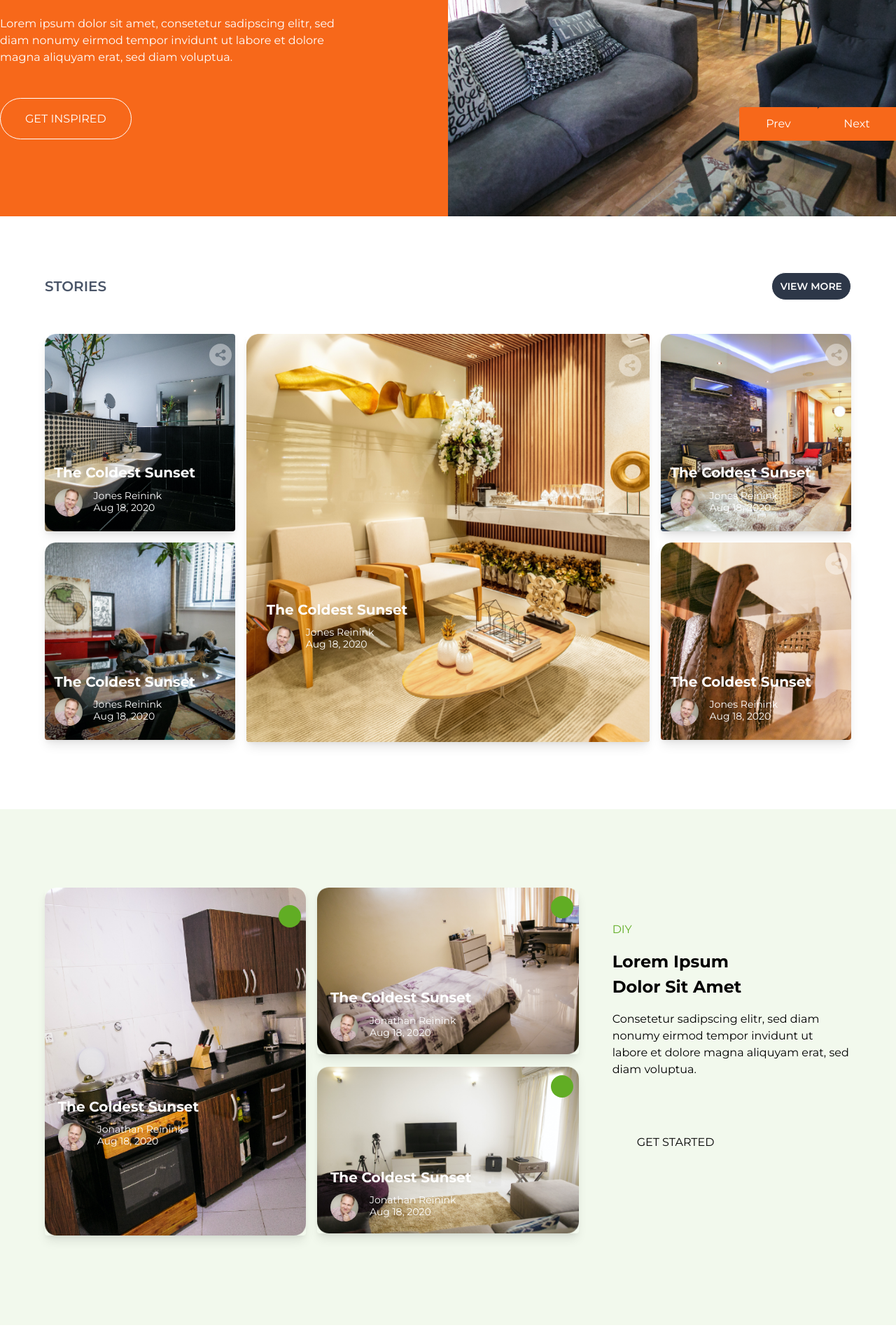
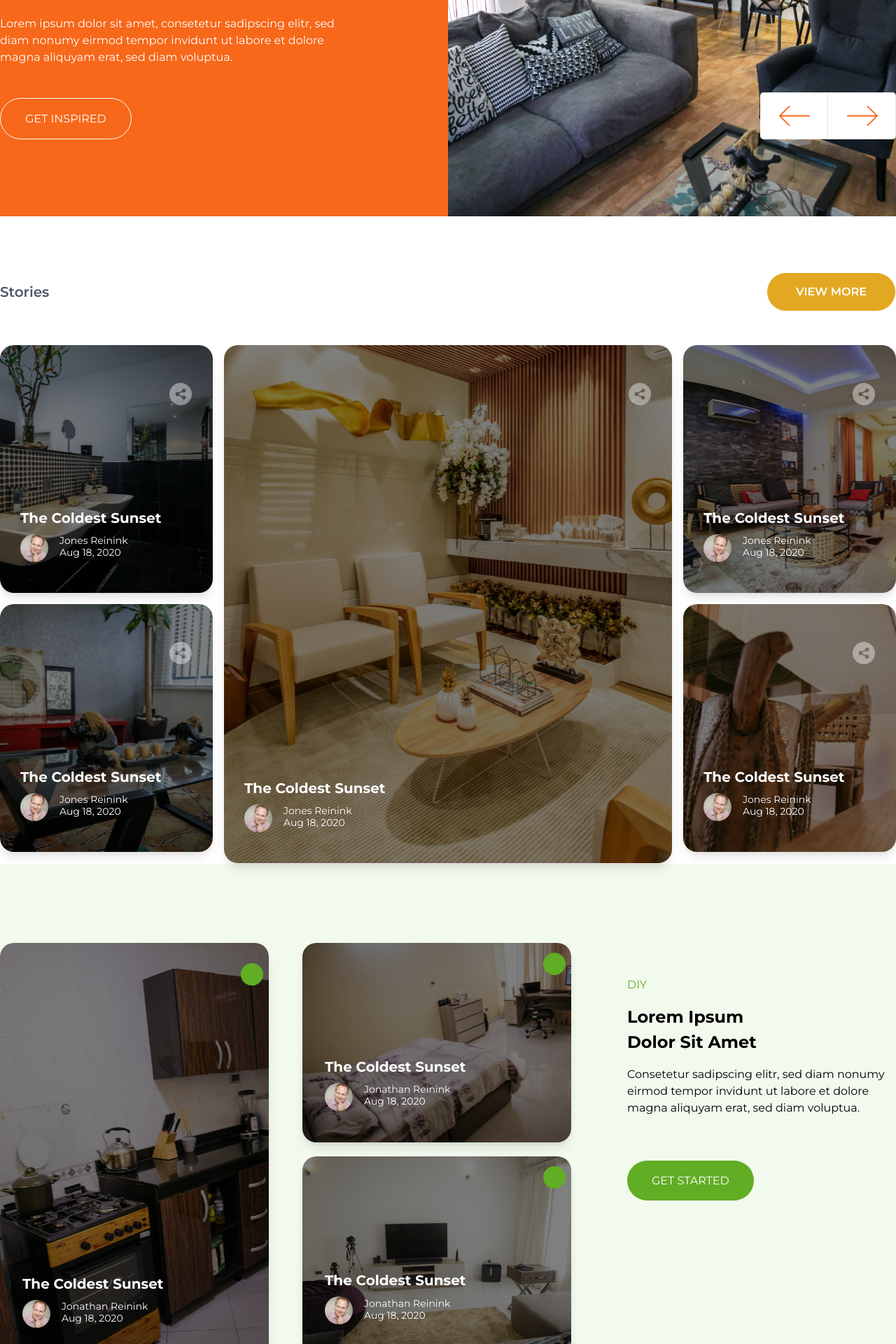
Before and after one commit to CJMaxwell/234HomesFrontend, a Next.js app: page / in a window 1280 px wide. Shown: the part 1560-3480 px from the top of the page at 70% size. Built offline with nearby package versions, Linux system fonts and the light colour scheme.

Commit message:
Landing page update

```diff
--- a/components/Organisms/DIYCard.tsx
+++ b/components/Organisms/DIYCard.tsx
@@ -1,7 +1,9 @@
 import React from 'react';
+import styled from 'styled-components';
 
 interface Props {
   imgUrl?: string;
+  height?: string;
 }
 const textPosition = {
   top: '60%',
@@ -12,11 +14,27 @@ const share = {
   right: '2%',
 };
 
-const DIYCard = ({ imgUrl = '' }: Props) => {
+const Wrapper = styled.div<Props>`
+  border-radius: 20px;
+  overflow: hidden;
+  background-image: url('${({ imgUrl }) => imgUrl}'), linear-gradient(rgba(0,0,0,0.5),rgba(0,0,0,0.5));
+  background-blend-mode: overlay;
+  background-repeat: no-repeat;
+  background-size:cover;
+  background-position: center;
+  height: ${({ height }) => height};
+
+  .title-author {
+    bottom: 45px;
+    left: 32px;
+  }
+`;
+
+
+const DIYCard: React.FC<Props> = ({ imgUrl = '', height }) => {
   return (
-    <div className="max-w-sm rounded overflow-hidden shadow-lg relative text-white">
-      <img className="w-full" src={imgUrl} alt="Sunset in the mountains" />
-      <div className="absolute" style={textPosition}>
+    <Wrapper imgUrl={imgUrl} height={height} className="max-w-sm rounded overflow-hidden shadow-lg relative text-white">
+      <div className="absolute title-author">
         <div className="font-bold text-xl mb-2">The Coldest Sunset</div>
         <div className="flex items-center">
           <img
@@ -33,7 +51,7 @@ const DIYCard = ({ imgUrl = '' }: Props) => {
       <button className="absolute" style={share}>
         <img className="h-8 w-8" src="/Ellipse.svg" alt="share" />
       </button>
-    </div>
+    </Wrapper>
   );
 };
 
--- a/components/Organisms/PostCard.tsx
+++ b/components/Organisms/PostCard.tsx
@@ -1,29 +1,43 @@
 import React from 'react';
+import styled from 'styled-components';
+
 interface Props {
   imgUrl?: string;
   height?: string;
 }
-const textPosition = {
-  top: '65%',
-  left: '5%',
-};
-const share = {
-  top: '5%',
-  right: '2%',
-};
 
-const PostCard = ({ imgUrl = '/Adora_NH_sink.png', height }: Props) => {
+const Wrapper = styled.div<Props>`
+  background-image: url('${({ imgUrl }) => imgUrl}'), linear-gradient(rgba(0,0,0,0.5),rgba(0,0,0,0.5));
+  background-blend-mode: overlay;
+  background-repeat: no-repeat;
+  background-size:cover;
+  background-position: center;
+  height: ${({ height }) => height};
+  overflow: hidden;
+  border-radius: 20px;
+
+  .title-author {
+    left:29px;
+    bottom: 44px;
+  }
+
+  .share {
+    right: 30px;
+    top: 54.46px;
+  }
+`;
+
+const PostCard: React.FC<Props> = ({
+  imgUrl = '/Adora_NH_sink.png',
+  height,
+}) => {
   return (
-    <div
+    <Wrapper
+      imgUrl={imgUrl}
+      height={height}
       className="rounded overflow-hidden shadow-lg relative text-white"
-      style={{ backgroundImage: `url(${imgUrl})`, height: `${height}` }}
     >
-      <img
-        className="w-full inline-block"
-        src={imgUrl}
-        alt="Sunset in the mountains"
-      />
-      <div className="absolute" style={textPosition}>
+      <div className="absolute title-author">
         <div className="font-bold text-xl mb-2">The Coldest Sunset</div>
         <div className="flex items-center">
           <img
@@ -37,10 +51,10 @@ const PostCard = ({ imgUrl = '/Adora_NH_sink.png', height }: Props) => {
           </div>
         </div>
       </div>
-      <button className="absolute" style={share}>
+      <button className="absolute share">
         <img className="h-8 w-8" src="/share.svg" alt="share" />
       </button>
-    </div>
+    </Wrapper>
   );
 };
 
--- a/components/templates/Footer.tsx
+++ b/components/templates/Footer.tsx
@@ -1,15 +1,21 @@
 import React from 'react';
+import styled from 'styled-components';
 
-const FormButton = {
-  top: '-57px',
-  left: '83%',
-};
+const FormButton = styled.button`
+  top: -57px;
+  left: 85%;
+  height: 45px;
+`;
+
+const P = styled.p`
+  margin-bottom: 35px;
+`;
 
 const Footer = () => {
   return (
     <>
       <div className="bg-black">
-        <div className="text-white grid grid-cols-4 gap-4 px-12 pt-16">
+        <div className="text-white grid grid-cols-4 gap-4 container mx-auto pt-16">
           <div>
             <img
               src="/234_Homes_footer_logo.png"
@@ -103,24 +109,23 @@ const Footer = () => {
           </div>
           <div>
             <h6 className="pb-16 font-bold">News Letter Subscription</h6>
-            <p>
+            <P>
               Subscribe to our newsletter and we will inform you of our latest
               nenwson directory and promotion.
-            </p>
-            <form>
+            </P>
+            <form className="relative">
               <input
                 type="text"
                 required
                 className="appearance-none block w-full bg-gray-700 text-white border border-gray-700 rounded-full py-3 px-3 mb-3 leading-tight focus:outline-none focus:bg-white"
                 placeholder="Enter email address"
               />
-              <button
+              <FormButton
                 type="submit"
                 className="relative bg-gray-400 text-white font-bold rounded-full py-3 px-3"
-                style={FormButton}
               >
                 <img src="/left-arrow-submit.svg" alt="Chevron right" />
-              </button>
+              </FormButton>
             </form>
           </div>
         </div>
--- a/components/templates/Home.tsx
+++ b/components/templates/Home.tsx
@@ -1,6 +1,6 @@
 import React, { useContext } from 'react';
 import styled, { ThemeContext } from 'styled-components';
-
+import Link from 'next/link';
 import Button from '../atoms/Button';
 import Navbar from '../Organisms/Navbar';
 import Footer from './Footer';
@@ -121,7 +121,7 @@ const HouseTour = styled.section`
   }
 
   .prev-next {
-    margin-top: 454px;
+    margin-top: 433px;
   }
 `;
 
@@ -129,6 +129,55 @@ const LinkButton = styled(SiteLink)`
   background-color: ${({ theme }) => theme.colors.orange1};
   border: 1px solid ${({ theme }) => theme.colors.white};
   border-radius: 2.25rem;
+`;
+
+const PostGrid = styled.div`
+  height: 646px;
+`;
+
+const NextPrev = styled(Button)`
+  background: ${({ theme }) => theme.colors.white};
+  border-color: ${({ theme }) => theme.colors.white};
+  width: 97px;
+  height: 67px;
+
+  &:first-child {
+    border-right: 1px solid ${({ theme }) => theme.colors.gray6};
+    border-radius: 5px 0 0 5px;
+  }
+
+  &:last-child {
+    border-right: 1px solid ${({ theme }) => theme.colors.gray6};
+    border-radius: 0px 5px 5px 0px;
+  }
+`;
+
+const Stories = styled.section`
+  .view-more {
+    background: ${({ theme }) => theme.colors.orange2};
+    width: 185px;
+    height: 56px;
+  }
+`;
+
+const DIY = styled.section`
+  background: ${({ theme }) => theme.colors.gray9};
+
+  .get-started {
+    background: ${({ theme }) => theme.colors.green1};
+    border-radius: 36px;
+  }
+`;
+
+const Directory = styled.div`
+
+
+  .view-all {
+    background: ${({ theme }) => theme.colors.gray5};
+    border-radius: 36px;
+    width: 185px;
+    height: 56px;
+  }
 `;
 
 const sectionStyle = {
@@ -241,8 +290,12 @@ const Home = () => {
           </div>
 
           <div className="z-50 w-1/2 prev-next flex justify-end">
-            <Button>Prev</Button>
-            <Button>Next</Button>
+            <NextPrev className="inline-flex justify-center items-center">
+              <img src="/arrow-left.svg" alt="Previous" />
+            </NextPrev>
+            <NextPrev className="inline-flex justify-center items-center">
+              <img src="/arrow-right.svg" alt="Next" />
+            </NextPrev>
           </div>
 
           <div className="explore absolute w-1/2 right-0">
@@ -255,48 +308,49 @@ const Home = () => {
         </div>
       </HouseTour>
 
-      <section className="px-16 mb-24 mt-20 bg-white">
+      <Stories className="container mx-auto mb-24 mt-20 bg-white">
         <div className="flex justify-between items-center">
-          <h1 className="font-semibold text-xl text-gray-700 uppercase">
-            Stories
-          </h1>
-          <a className="inline-block font-semibold uppercase text-sm px-3 py-3 leading-none border rounded-full bg-gray-800 text-white border-white">
-            View More
-          </a>
+          <h1 className="font-semibold text-xl text-gray-700">Stories</h1>
+          <Link href="#blah">
+            <a className="view-more inline-flex justify-center items-center font-semibold uppercase leading-none border rounded-full text-white border-white">
+              View More
+            </a>
+          </Link>
         </div>
-        <div className="grid grid-cols-4 mb-4 mt-12">
+        <PostGrid className="grid grid-cols-4 mb-4 mt-12">
           <div className="pr-4">
             <div className="grid grid-rows-2 gap-4">
-              <PostCard />
-              <PostCard imgUrl={'/AH_dining.png'} />
+              <PostCard height="354px" />
+              <PostCard imgUrl={'/AH_dining.png'} height="354px" />
             </div>
           </div>
           <div className="col-span-2">
             <PostCard
               imgUrl={'/two-white-and-brown-armchairs.png'}
-              height={'583px'}
+              height="740px"
             />
           </div>
           <div className="pl-4">
             <div className="grid grid-rows-2 gap-4">
-              <PostCard imgUrl={'/Adora_NH_grid.png'} />
-              <PostCard imgUrl={'/Adora_NH_rope.png'} />
+              <PostCard imgUrl={'/Adora_NH_grid.png'} height="354px" />
+              <PostCard imgUrl={'/Adora_NH_rope.png'} height="354px" />
             </div>
           </div>
-        </div>
-      </section>
-      <section className="diybg pt-12 pb-12 mb-24">
-        <div className="px-16 container mx-auto mt-16 mb-20 ">
+        </PostGrid>
+      </Stories>
+
+      <DIY className="pt-12 pb-12 mb-24">
+        <div className="mt-16  container mx-auto mb-20 ">
           <div className="grid grid-cols-3 gap-4">
             <div>
-              <DIYCard imgUrl={'/EO_kitchen.png'} />
+              <DIYCard imgUrl={'/EO_kitchen.png'} height="595px" />
             </div>
             <div className="grid grid-rows-2 gap-4">
               <div>
-                <DIYCard imgUrl={'/EO_bedroom.png'} />
+                <DIYCard imgUrl={'/EO_bedroom.png'} height="285px" />
               </div>
               <div>
-                <DIYCard imgUrl={'/EO_sitting_room.png'} />
+                <DIYCard imgUrl={'/EO_sitting_room.png'} height="285px" />
               </div>
             </div>
             <div className="pl-8">
@@ -312,18 +366,19 @@ const Home = () => {
                 invidunt ut labore et dolore magna aliquyam erat, sed diam
                 voluptua.
               </p>
-              <SiteLink>Get Started</SiteLink>
+              <SiteLink className="get-started text-white">Get Started</SiteLink>
             </div>
           </div>
         </div>
-      </section>
-      <section className="container mx-auto pb-20">
+      </DIY>
+
+      <Directory className="container mx-auto pb-20">
         <div className="px-16">
           <div className="flex justify-between items-center">
             <h1 className="font-semibold text-xl text-gray-700 uppercase">
               Our Directory
             </h1>
-            <a className="inline-block font-semibold uppercase text-sm px-3 py-3 leading-none border rounded-full bg-gray-800 text-white border-white">
+            <a className="inline-block font-semibold uppercase leading-none text-white view-all inline-flex justify-center items-center">
               View All
             </a>
           </div>
@@ -347,7 +402,7 @@ const Home = () => {
           <ProfessionalCard />
           <ProfessionalCard />
         </div>
-      </section>
+      </Directory>
       <Footer />
     </div>
   );
--- a/styles/style.css
+++ b/styles/style.css
@@ -11,9 +11,7 @@ html {
 /* .featPost {
   height: 583px !important;
 } */
-.diybg {
-  background-color: #61ad2414;
-}
+
 body {
   @apply bg-white;
 }
```
